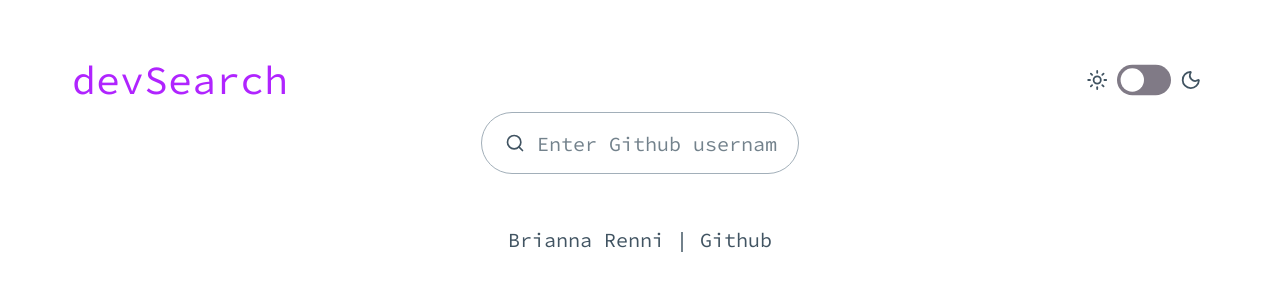
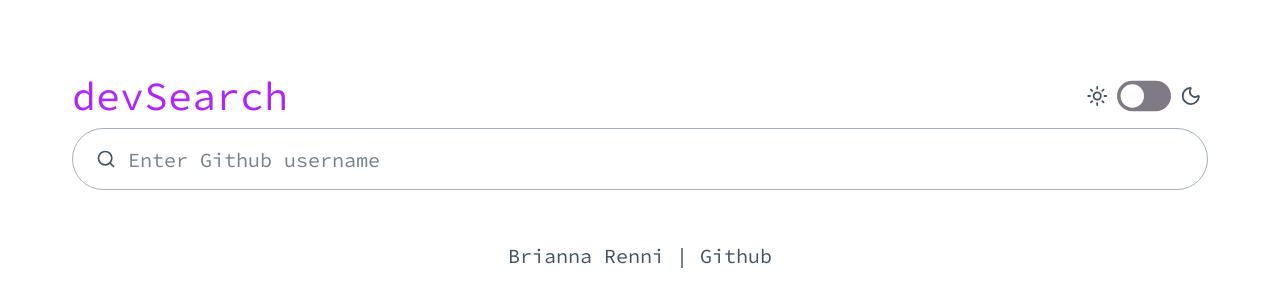
Before and after one commit to briannarenni/dev-search-tool, a Svelte app: page / in a window 1280 px wide. Shown: the top 306 px of the page. Built offline with nearby package versions, Linux system fonts and the light colour scheme.

Commit message:
Working on spacing

```diff
--- a/src/App.svelte
+++ b/src/App.svelte
@@ -13,21 +13,26 @@
   <Footer />
 </div>
 
+<!-- TODO: FINISH -->
 <style>
   .app-container {
-    padding-block: var(--padding-xl);
-    padding-inline: var(--padding-lg);
+    margin: var(--gap-sm);
+    padding: var(--gap-xs);
   }
 
-  .main-container {
-     display: flex;
-  justify-content: center;
-  align-items: center;
+  @media (min-width: 768px) {
+    .app-container {
+      margin-block: var(--gap-md);
+      margin-inline: var(--gap-md);
+      padding: var(--gap-sm);
+    }
   }
 
-@media (min-width: 425px) {
+  @media (min-width: 992px) {
     .app-container {
-    padding-inline: var(--padding-xxl);
+
+      margin-inline: var(--gap-lg);
+      padding: var(--gap-md);
+    }
   }
-}
 </style>
--- a/src/lib/layout/Header.svelte
+++ b/src/lib/layout/Header.svelte
@@ -17,6 +17,4 @@
     font-family: var(--primary-font), monospace;
     font-weight: 400;
   }
-
-
 </style>
--- a/src/styles/_scaling.css
+++ b/src/styles/_scaling.css
@@ -1,6 +1,7 @@
 :root {
   --primary-font: 'Source Code Pro';
   --secondary-font: 'Cousine';
+  /* Breakpoints: 375px, 425px, 768px, 992px, 1200px */
 
   /* Base Icon Sizing */
   --icon-xs: 1em;
@@ -8,23 +9,20 @@
   --icon-md: 2em;
   --icon-lg: 3em;
 
-  /* Base Padding Scale */
-  --padding-xs: calc(1em * 0.5);
-  --padding-sm: 1em;
-  --padding-md: calc(1em * 1.25);
-  --padding-lg: calc(1em * 1.5);
-  --padding-xl: calc(1em * 2);
-  --padding-xxl: calc(1em * 3);
-  --padding-xxxl: calc(1em * 4);
+  /* Base Gap Scale */
+  --gap-xs: calc(1em * 0.5);
+  --gap-sm: 1em;
+  --gap-md: calc(1em * 1.25);
+  --gap-lg: calc(1em * 1.5);
+  --gap-xl: calc(1em * 2);
+  --gap-xxl: calc(1em * 3);
+  --gap-xxxl: calc(1em * 4);
 
-  /* Base Margin Scale */
-  --margin-xs: var(--padding-xs);
-  --margin-sm: var(--padding-sm);
-  --margin-md: var(--padding-md);
-  --margin-lg: var(--padding-lg);
-  --margin-xl: var(--padding-xl);
-  --margin-xxl: var(--padding-xxl);
-  --margin-xxxl: var(--padding-xxxl);
+  /* Base Spacing Scale */
+  --spacing-xs: 0.25em;
+  --spacing-sm: 0.5em;
+  --spacing-md: 0.75em;
+  --spacing-lg: 1em;
 }
 
 @media (min-width: 768px) {
@@ -35,73 +33,69 @@
     --icon-md: 2.25em;
     --icon-lg: 3.5em;
 
-    /* Resp. Padding Scale */
-    --padding-xs: calc(1em * 0.75);
-    --padding-sm: calc(1em * 1.25);
-    --padding-md: calc(1em * 1.5);
-    --padding-lg: calc(1em * 1.75);
-    --padding-xl: calc(1em * 2.25);
-    --padding-xxl: calc(1em * 3.5);
-    --padding-xxxl: calc(1em * 4.5);
+    /* Resp. Gap Scale */
+    --gap-xs: calc(1em * 0.75);
+    --gap-sm: calc(1em * 1.25);
+    --gap-md: calc(1em * 1.5);
+    --gap-lg: calc(1em * 1.75);
+    --gap-xl: calc(1em * 2.25);
+    --gap-xxl: calc(1em * 3.5);
+    --gap-xxxl: calc(1em * 4.5);
 
-    /* Resp. Margin Scale */
-    --margin-xs: var(--padding-xs);
-    --margin-sm: var(--padding-sm);
-    --margin-md: var(--padding-md);
-    --margin-lg: var(--padding-lg);
-    --margin-xl: var(--padding-xl);
-    --margin-xxl: var(--padding-xxl);
-    --margin-xxxl: var(--padding-xxxl);
+    /* Resp. Spacing Scale */
+    --spacing-xs: 0.3em;
+    --spacing-sm: 0.6em;
+    --spacing-md: 0.9em;
+    --spacing-lg: 1.2em;
   }
 }
 
 @media (min-width: 992px) {
   :root {
+    /* Resp. Icon Sizing */
     --icon-xs: 1.5em;
     --icon-sm: 2em;
     --icon-md: 2.5em;
     --icon-lg: 4em;
 
-    --padding-xs: calc(1em * 1);
-    --padding-sm: calc(1em * 1.5);
-    --padding-md: calc(1em * 1.75);
-    --padding-lg: calc(1em * 2);
-    --padding-xl: calc(1em * 2.5);
-    --padding-xxl: calc(1em * 4);
-    --padding-xxxl: calc(1em * 5);
+    /* Resp. Gap Scale */
+    --gap-xs: calc(1em * 1);
+    --gap-sm: calc(1em * 1.5);
+    --gap-md: calc(1em * 1.75);
+    --gap-lg: calc(1em * 2);
+    --gap-xl: calc(1em * 2.5);
+    --gap-xxl: calc(1em * 4);
+    --gap-xxxl: calc(1em * 5);
 
-    --margin-xs: var(--padding-xs);
-    --margin-sm: var(--padding-sm);
-    --margin-md: var(--padding-md);
-    --margin-lg: var(--padding-lg);
-    --margin-xl: var(--padding-xl);
-    --margin-xxl: var(--padding-xxl);
-    --margin-xxxl: var(--padding-xxxl);
+    /* Resp. Spacing Scale */
+    --spacing-xs: 0.35em;
+    --spacing-sm: 0.7em;
+    --spacing-md: 1em;
+    --spacing-lg: 1.3em;
   }
 }
 
-/* Extra Large Devices */
 @media (min-width: 1200px) {
   :root {
+    /* Resp. Icon Sizing */
     --icon-xs: 1.75em;
     --icon-sm: 2.25em;
     --icon-md: 2.75em;
     --icon-lg: 4.5em;
 
-    --padding-xs: calc(1em * 1.25);
-    --padding-sm: calc(1em * 1.75);
-    --padding-md: calc(1em * 2);
-    --padding-lg: calc(1em * 2.5);
-    --padding-xl: calc(1em * 3);
-    --padding-xxl: calc(1em * 4.5);
-    --padding-xxxl: calc(1em * 5.5);
+    /* Resp. Gap Scale */
+    --gap-xs: calc(1em * 1.25);
+    --gap-sm: calc(1em * 1.75);
+    --gap-md: calc(1em * 2);
+    --gap-lg: calc(1em * 2.5);
+    --gap-xl: calc(1em * 3);
+    --gap-xxl: calc(1em * 4.5);
+    --gap-xxxl: calc(1em * 5.5);
 
-    --margin-xs: var(--padding-xs);
-    --margin-sm: var(--padding-sm);
-    --margin-md: var(--padding-md);
-    --margin-lg: var(--padding-lg);
-    --margin-xl: var(--padding-xl);
-    --margin-xxl: var(--padding-xxl);
-    --margin-xxxl: var(--padding-xxxl);
+    /* Resp. Spacing Scale */
+    --spacing-xs: 0.4em;
+    --spacing-sm: 0.8em;
+    --spacing-md: 1.1em;
+    --spacing-lg: 1.4em;
   }
 }
```
